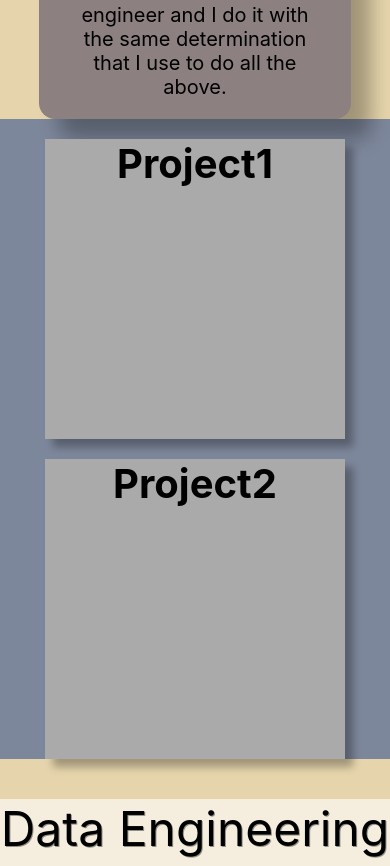
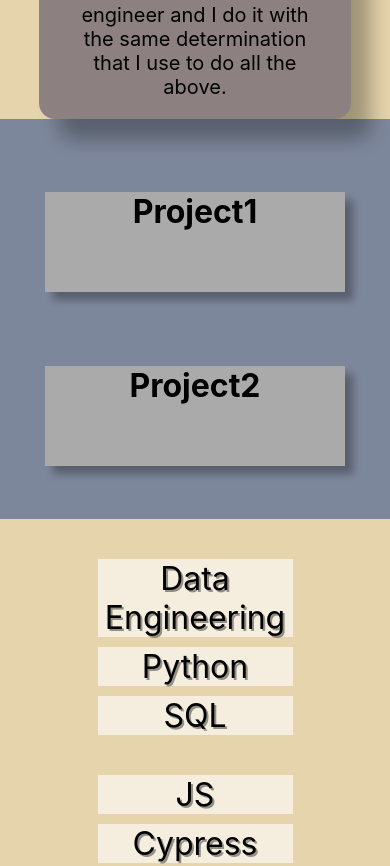
Before and after one commit to pasztor-andras/agnes-pasztor-portfolio, a React (Create React App) app: page / in a window 390 px wide. Shown: the part 1140-2006 px from the top of the page. Built offline with nearby package versions, Linux system fonts and the light colour scheme; the HTML template or start-up script is replaced by a standard one.

Commit message:
some bug fixing

```diff
--- a/src/App.css
+++ b/src/App.css
@@ -21,6 +21,11 @@ html {
   align-items: center;
   height: 100vh;
   background-color: rgba(140, 128, 128, 1);
+}
+@media (max-width: 600px) {
+  .main-container{
+    height: 100vh;
+  }
 }
 .logo-container {
   width: 800px;
@@ -82,7 +87,7 @@ html {
   }
 }
 
-.logo-container{
+.logo-container {
   animation: falling-title 2.5s;
 }
 @keyframes falling-title {
@@ -103,7 +108,7 @@ html {
   .logo-container {
     width: 100%;
     min-width: 360px;
-    transition: 1000ms;
+    /* transition: 500ms; */
   }
 }
 
@@ -162,7 +167,7 @@ html {
     flex-direction: column;
   }
   .project-card {
-    height: 300px;
+    height: 100px;
     width: 100px;
   }
 }
@@ -184,6 +189,12 @@ html {
   height: 100%;
   -webkit-backface-visibility: hidden;
   backface-visibility: hidden;
+}
+@media screen and (max-width: 800px) {
+  .project-card-front,
+  .project-card-back {
+    font-size: 0.5rem;
+  }
 }
 
 .project-card-front {
@@ -214,16 +225,22 @@ html {
   gap: 10px;
 }
 .skills-container p {
-  min-height: 100px;
+  max-height: 100px;
   flex: 1;
   background-color: rgb(255, 255, 255, 0.6);
   text-align: center;
-  text-shadow: 1px 1px rgb(0, 0, 0, 0.4);
+  text-shadow: 2px 2px rgb(0, 0, 0, 0.4);
   font-size: 1.5rem;
 }
 @media (max-width: 800px) {
   .skills-container {
     flex-direction: column;
+  }
+  .skills-container p{
+    height: 100%;
+    width: 50%;
+    margin: auto;
+    font-size: 1rem;
   }
 }
 
@@ -374,9 +391,10 @@ html {
 
 .public-header {
   display: flex;
+  align-items: center;
   height: 50px;
   width: 100%;
-  align-items: center;
+  padding: 0px 5px 0px;
   border: 1px solid rgb(0, 0, 0);
   border-radius: 10px;
   background-color: rgb(255, 255, 255);
@@ -387,8 +405,8 @@ html {
 }
 
 .circle {
-  /* max-width: 25px;
-  max-height: 25px; */
+  width: 20px;
+  height: 20px;
   border-radius: 50%;
   border: 1px solid rgb(0, 0, 0, 0.7);
   margin: 0 5px 0;
@@ -406,7 +424,7 @@ html {
   .public-header p {
     font-size: 0.7rem;
   }
-  .circle{
+  .circle {
     width: 12.5px;
     height: 12.5px;
   }
```
